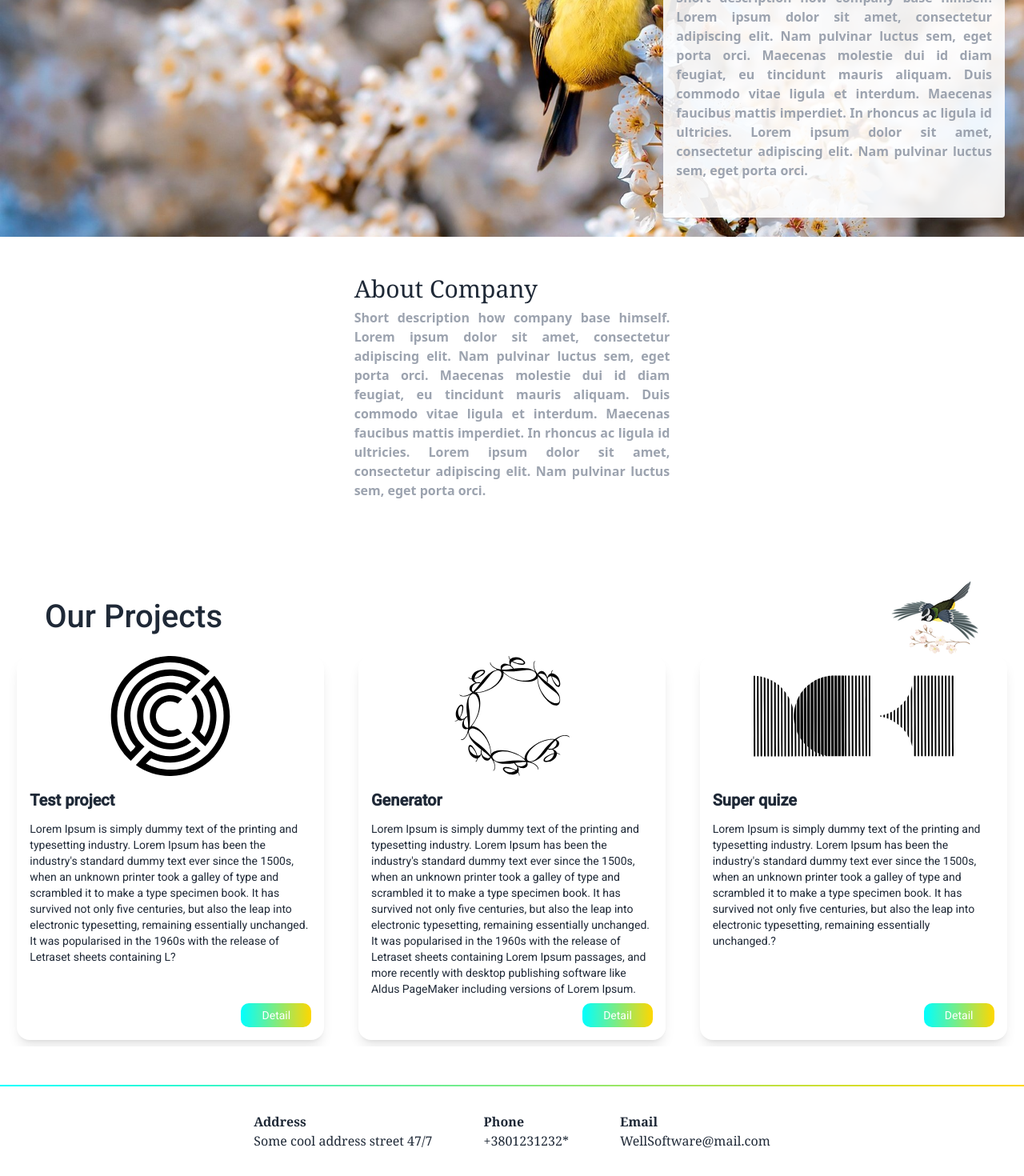
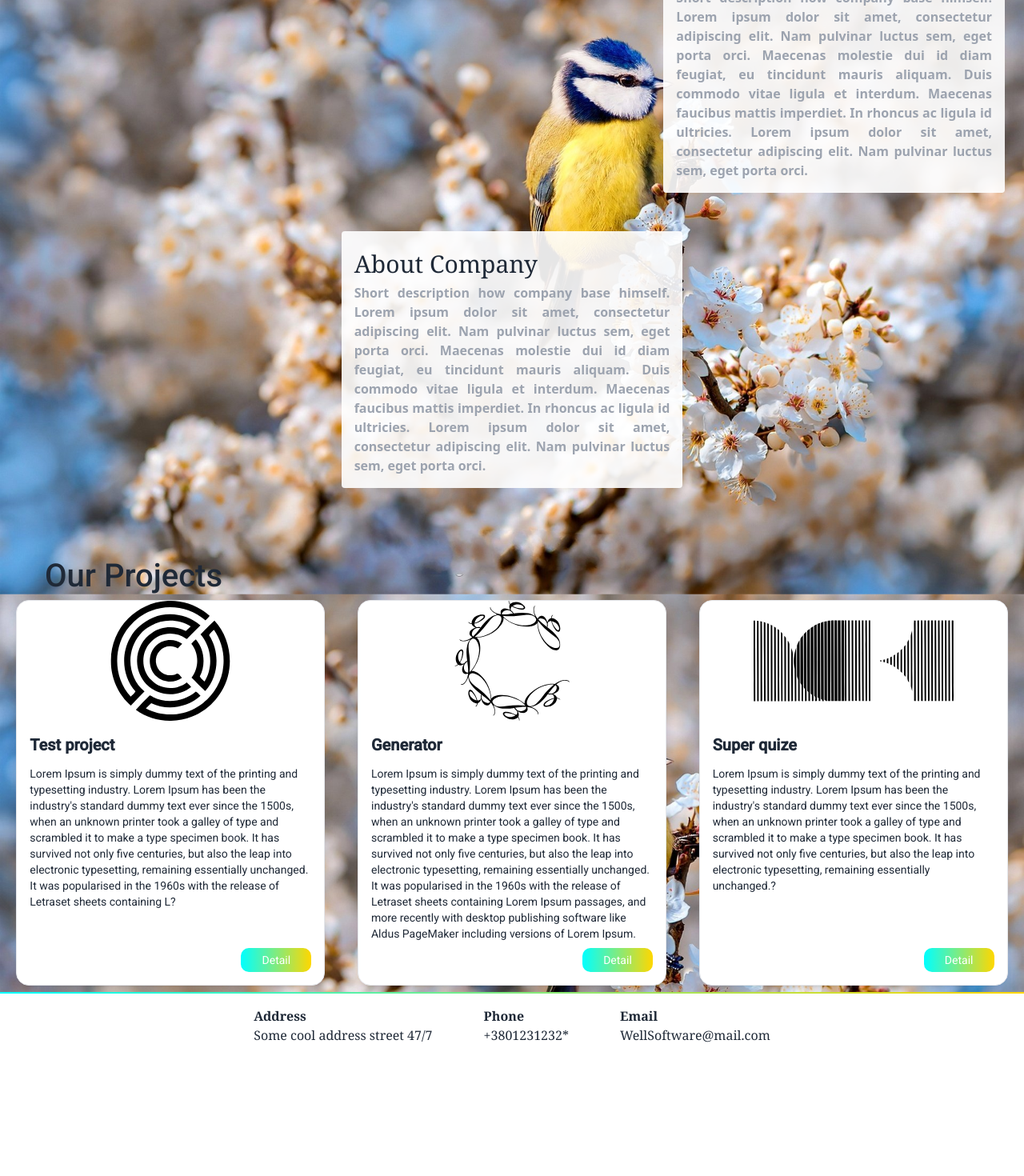
Before and after one commit to ZdyrkoVlad/WS-project, an Angular app: page / in a window 1280 px wide. Shown: the part 170-1640 px from the top of the page at 80% size. After the commit the page ends 1492 px from the top, so only its background shows below. Built offline with nearby package versions, Linux system fonts and the light colour scheme.

Commit message:
Wallpaper on all content block size

```diff
--- a/src/app/app.component.html
+++ b/src/app/app.component.html
@@ -18,11 +18,13 @@
 <!--&gt;-->
 <!--</mat-progress-bar>-->
 
-<div class=" parallax lg:flex lg:flex-row lg:justify-end">
-    <div class="m-6  lg:w-1/3 p-4 bg-opacity-90  bg-white  rounded">
+<div class=" parallax ">
+    <div class="lg:flex lg:flex-row lg:justify-end">
+        <div class="m-6  lg:w-1/3 p-4 bg-opacity-90  bg-white  rounded ">
             <h1 class="text-inherit font-serif  my-2">Company Motivation</h1>
             <div class="text-gray-400 font-sans font-semibold text-justify ">
-            <p>Short description how company base himself. Lorem ipsum dolor sit amet, consectetur adipiscing elit. Nam
+                <p>Short description how company base himself. Lorem ipsum dolor sit amet, consectetur adipiscing elit.
+                    Nam
                     pulvinar luctus sem, eget
                     porta orci. Maecenas molestie dui id diam feugiat, eu tincidunt mauris aliquam. Duis commodo vitae
                     ligula et
@@ -34,11 +36,13 @@
         </div>
     </div>
 
+
     <div class=" lg:flex lg:flex-row justify-center">
-    <div class="m-6  lg:w-1/3 p-4 ">
+        <div class="m-6  lg:w-1/3 p-4 bg-opacity-90  bg-white  rounded">
             <h1 class="text-inherit font-serif  my-2">About Company</h1>
             <div class="text-gray-400 font-sans font-semibold text-justify ">
-            <p>Short description how company base himself. Lorem ipsum dolor sit amet, consectetur adipiscing elit. Nam
+                <p>Short description how company base himself. Lorem ipsum dolor sit amet, consectetur adipiscing elit.
+                    Nam
                     pulvinar luctus sem, eget
                     porta orci. Maecenas molestie dui id diam feugiat, eu tincidunt mauris aliquam. Duis commodo vitae
                     ligula et
@@ -50,14 +54,17 @@
         </div>
     </div>
 
-<div class="flex flex-row lg:justify-between lg:mx-14 mt-14 justify-center items-center">
-    <p class="projects-title">Our Projects</p>
-    <img class="cursor-pointer hover:scale-105" [srcset]="titImgSrc" (click)="changeBirdByClick()">
+    <div class="flex flex-row lg:justify-between lg:mx-14 mt-14 justify-start items-center">
+        <p class="projects-title ">Our Projects</p>
+<!--        <img class="cursor-pointer hover:scale-105" [srcset]="titImgSrc" (click)="changeBirdByClick()">-->
     </div>
     <app-carousel class="mb-8"></app-carousel>
+</div>
 
-<div class="border-ua lg:mt-12 mt-8"></div>
-<footer class="p-8 ">
+
+<!--<div class="border-ua lg:mt-12 mt-8"></div>-->
+<div class="border-ua-top "></div>
+<footer class="p-4">
     <div class="flex lg:flex-row flex-col justify-center font-serif  font-medium lg:gap-16 gap-8">
         <div>
             <h4>Address</h4>
--- a/src/app/carousel/carousel.component.html
+++ b/src/app/carousel/carousel.component.html
@@ -1,7 +1,7 @@
 <div class=" lg:px-0 lg:justify-center">
     <div class="daisy-carousel  lg:rounded-box lg:grid lg:grid-cols-3 pb-2 gap-y-10  justify-items-center">
 
-        <div class="daisy-card  daisy-carousel-item  daisy-card-compact lg:w-96 w-full bg-base-100 shadow-lg">
+        <div class="daisy-card  daisy-carousel-item  daisy-card-compact lg:w-96 w-full bg-base-100 border shadow-lg">
             <figure><img
                     class="img-logo-card"
                     src="assets/Circo_Bar_logo-1.svg"/></figure>
@@ -26,7 +26,7 @@
             </div>
         </div>
 
-        <div class="daisy-card  daisy-carousel-item  daisy-card-compact lg:w-96 w-full bg-base-100 shadow-lg">
+        <div class="daisy-card  daisy-carousel-item  daisy-card-compact lg:w-96 w-full bg-base-100 border shadow-lg">
             <figure><img
                     class="img-logo-card"
                     src="assets/Carol_Brodi_logo-1.svg"
@@ -53,7 +53,7 @@
             </div>
         </div>
 
-        <div class="daisy-card  daisy-carousel-item  daisy-card-compact lg:w-96 w-full bg-base-100 shadow-lg">
+        <div class="daisy-card daisy-carousel-item  daisy-card-compact lg:w-96 w-full bg-base-100 border shadow-lg">
             <figure><img
                     class="img-logo-card"
                     src="assets/MCK_Architecture_logo-1.svg"
--- a/src/index.html
+++ b/src/index.html
@@ -2,7 +2,7 @@
 <html lang="en">
 <head>
   <meta charset="utf-8">
-  <meta name="color-scheme" content="light">
+  <meta name="color-scheme" content="dark only">
   <title>Well-Software</title>
   <base href="">
 
--- a/src/styles.css
+++ b/src/styles.css
@@ -4,7 +4,7 @@
 @tailwind utilities;
 
 :root {
-    color-scheme: light;
+    color-scheme: dark only;
 }
 
 html, body {
@@ -47,4 +47,14 @@ body {
     border-left: none;
     border-right: none;
     border-top: none;
+    /*border-bottom: none;*/
 }
+
+.border-ua-top{
+    border-width: 2px;
+    border-style: solid;
+    border-image: linear-gradient(to right, aqua, gold) 1;
+    border-left: none;
+    border-right: none;
+    border-bottom: none;
+}
```
Also changed, not shown: 5 other files (tests, documents, lock files or other folders). Lines whose indentation alone changed are shown as unchanged.
